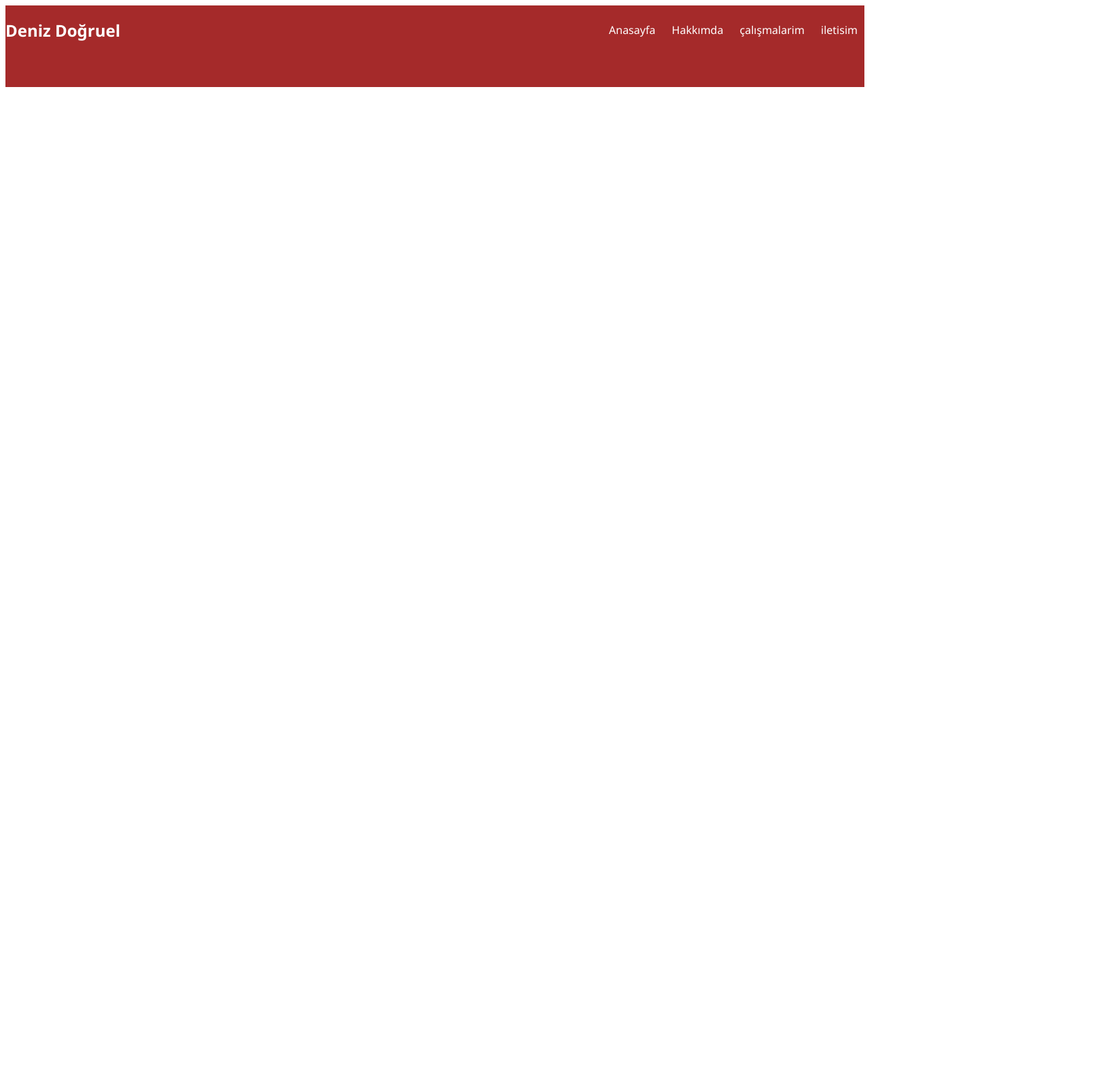
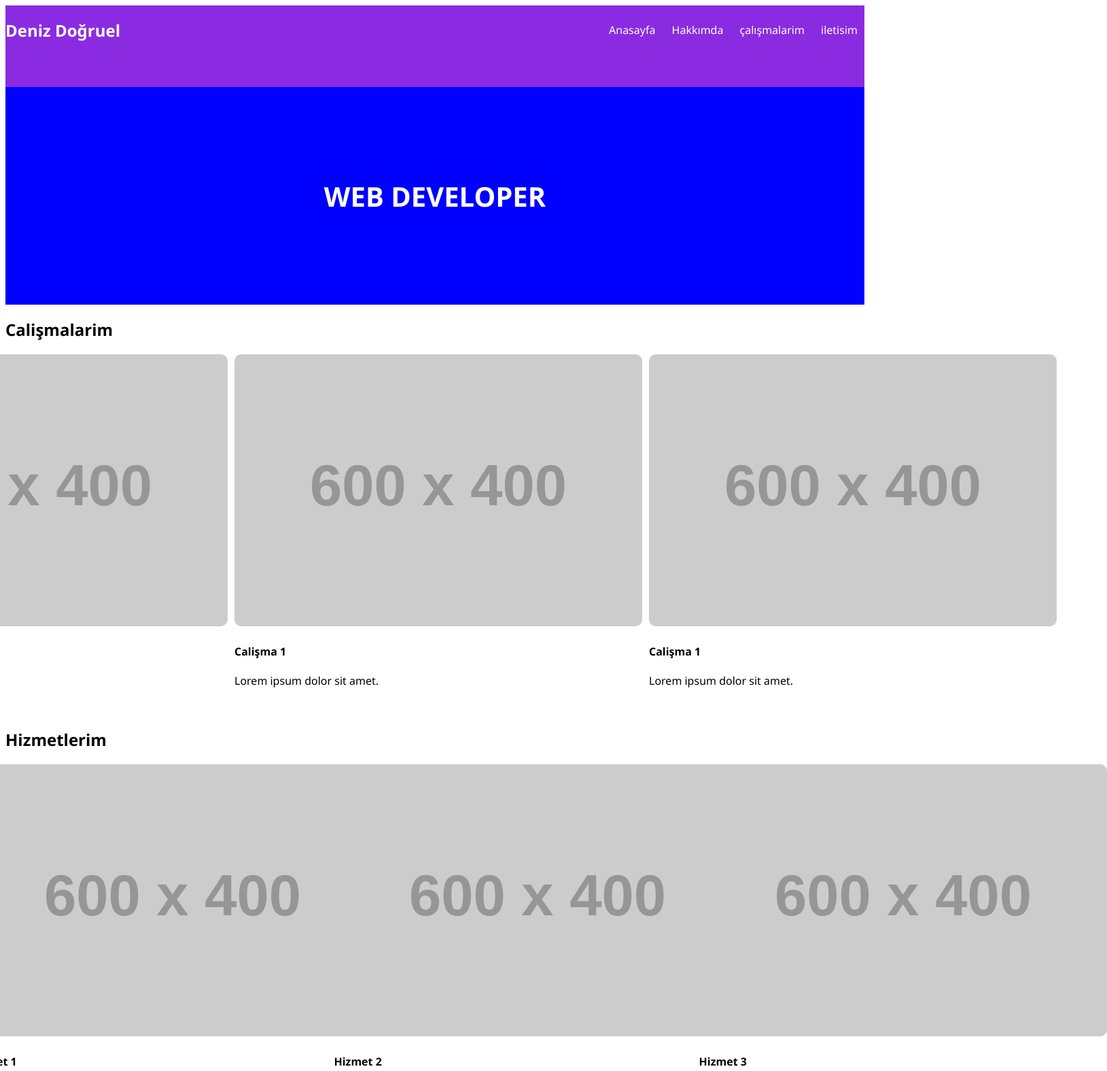
Before and after one commit to denizdogruelweb19/ki-iselsitem, a plain HTML site: page index.html in a window 1280 px wide. Shown: the top 1575 px of the page at 68% size, 1629 px wide, since content can reach past the window. Before the commit the page ends 800 px from the top, so only its background shows below. Drawn offline with Linux system fonts and the light colour scheme; placeholder pictures from the web are drawn by us.

Commit message:
hizmetlerim ve çalişmalarim bitti

```diff
--- a/index.html
+++ b/index.html
@@ -20,5 +20,57 @@
 
         </nav>
     </header>
+    <section class="hero">
+        <h2>WEB DEVELOPER</h2>
+    </section>
+    <section class="calismalarim">
+        <h2>Calişmalarim</h2>
+    <div class="container">
+        <div class="calisma-card">
+            <img src="https://placehold.co/600x400" alt="çalışma 1">
+            <h4>Calişma 1</h4>
+            <p>Lorem ipsum dolor sit amet.</p>
+
+        </div>
+          <div class="calisma-card">
+            <img src="https://placehold.co/600x400" alt="çalışma 1">
+            <h4>Calişma 1</h4>
+            <p>Lorem ipsum dolor sit amet.</p>
+
+        </div>
+          <div class="calisma-card">
+            <img src="https://placehold.co/600x400" alt="çalışma 1">
+            <h4>Calişma 1</h4>
+            <p>Lorem ipsum dolor sit amet.</p>
+
+        </div>
+
+    </div>
+    </section>
+     <section class="hizmetlerim">
+        <h2>Hizmetlerim</h2>
+    <div class="container">
+        <div class="services">
+            <img src="https://placehold.co/600x400" alt="çalışma 1">
+            <h4>Hizmet 1</h4>
+            <p>Lorem ipsum dolor sit amet.</p>
+
+        </div>
+          <div class="services">
+            <img src="https://placehold.co/600x400" alt="çalışma 1">
+            <h4>Hizmet 2</h4>
+            <p>Lorem ipsum dolor sit amet.</p>
+
+        </div>
+          <div class="services">
+            <img src="https://placehold.co/600x400" alt="çalışma 1">
+            <h4>Hizmet 3</h4>
+            <p>Lorem ipsum dolor sit amet.</p>
+
+        </div>
+
+    </div>
+    </section>
+
 </body>
 </html>
--- a/style.css
+++ b/style.css
@@ -5,7 +5,7 @@ body{
 .header{
     width: 100%;
     height: 15vh;
-    background-color: brown;
+    background-color: blueviolet;
 
 }.navbar{
     display: flex;
@@ -25,6 +25,44 @@ body{
 }.navbar a:hover{
     padding: 10px;
     border-radius: 5px;
-    background-color: aqua;
+    background-color: rgb(30, 206, 36);
     color:black;
+}.hero{
+    width: 100%;
+    height: 40vh;
+    display: flex;
+    justify-content: center;
+    color:white;
+    background-color: blue;
+    align-items: center;
 }
+.hero h2{
+color:white;
+font-size:40px;
+
+}.container{
+    display: grid;
+    display: flex;
+    justify-content: center;
+    grid-template-columns: 1fr 1fr 1fr;
+
+
+
+}.calisma-card{
+
+    height: 50px;
+  margin-left: 10px;
+}img{
+    border-radius: 10px;
+}.hizmetlerim container{
+    display: grid;
+    grid-template-columns: 1fr 1fr 1fr;
+
+}
+.services{
+    width: 33%;
+    height: 30px;
+    margin-left: 120px;
+}.hizmetlerim{
+    margin-top: 500px;
+}
```
